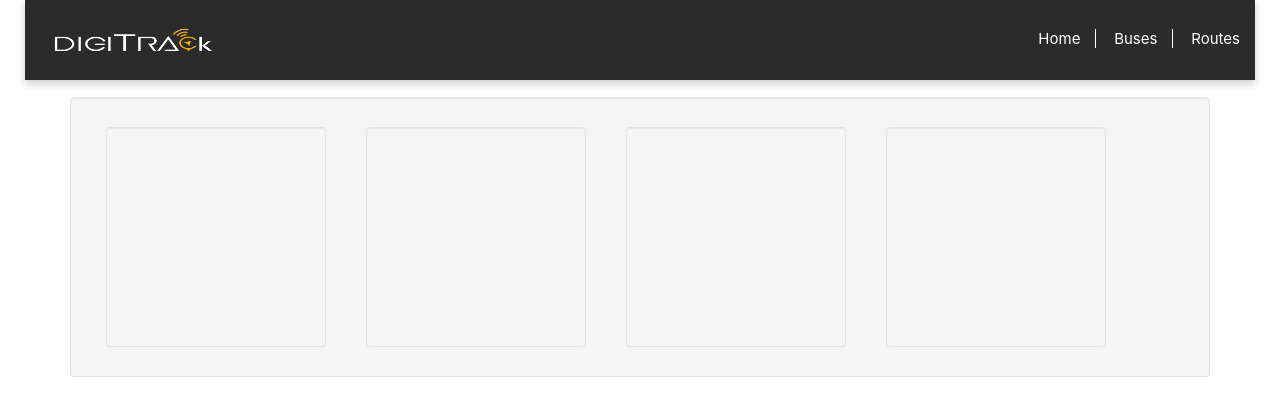
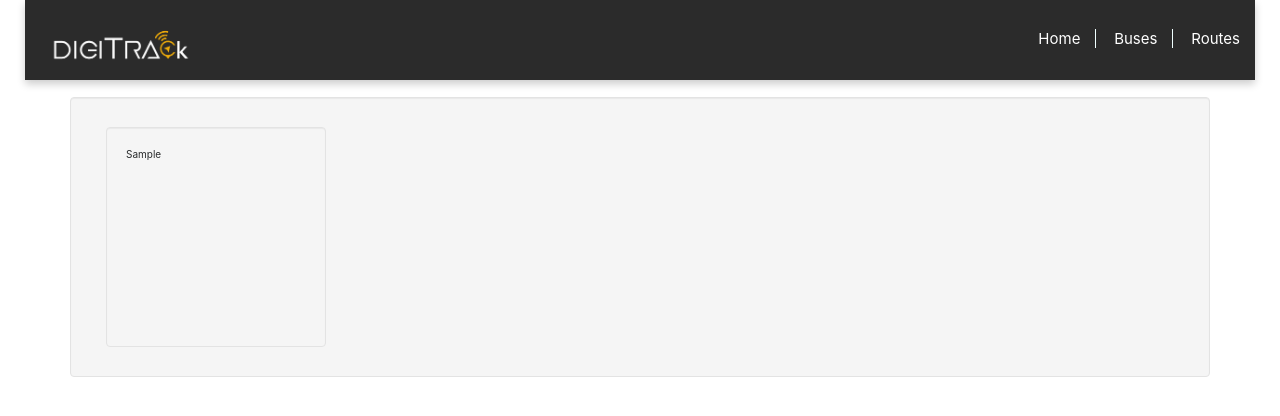
Before and after one commit to SteelSoles/Nizhal, a PHP site: page /route.php in a window 1280 px wide. Shown: the top 416 px of the page. Run offline with PHP 8.4, Linux system fonts and the light colour scheme; tables that the repository leaves empty or names only in its code hold one stand-in row (values such as "Sample post").

Commit message:
logo size fix

```diff
--- a/css.css
+++ b/css.css
@@ -40,8 +40,8 @@
 }
 
 .logo{
-  width:14%;
-  height:79px;
+
+  height:90px;
   padding-bottom:35px;
 }
 
--- a/route.php
+++ b/route.php
@@ -15,7 +15,30 @@
     }
   </style>
 
+    <?php
+
+    $sql= new mysqli('localhost','root', '', 'digitrack' );
+
+                                                        if($sql->connect_error)
+
+                                                            { die("connection failed:". $sql->connect_error);
+                                                            }
+
+$query= $sql->query("select * from routes");
+
+if ($query!=TRUE)
+{
+    echo "error".$sql->error;
+}
+
+
+    ?>
+
 </head>
+
+
+
+
 <body>
   <div class="container-fluid">
 <div class="pannel-yellow">
@@ -38,26 +61,21 @@
 
     <div class="container well base">
 
-            <div class="well cards">
+                                    <?php
+                                            if($query!==FALSE)
+                                                    {
+                                                        while($row = mysqli_fetch_array($query))
+                                                                 {
+                                                             echo " <div class=\"well cards\">"
+                                                             .$row["route"]."
+
+                                                                    </div>";
+                                                                 }
+                                                                                mysqli_free_result($query);
+                                                    }
 
 
-
-            </div>
-        <div class="well cards">
-
-
-
-            </div>
-        <div class="well cards">
-
-
-
-            </div>
-        <div class="well cards">
-
-
-
-            </div>
+                                    ?>
 
 
 
```
Also changed, not shown: LOGOFinal.png.
